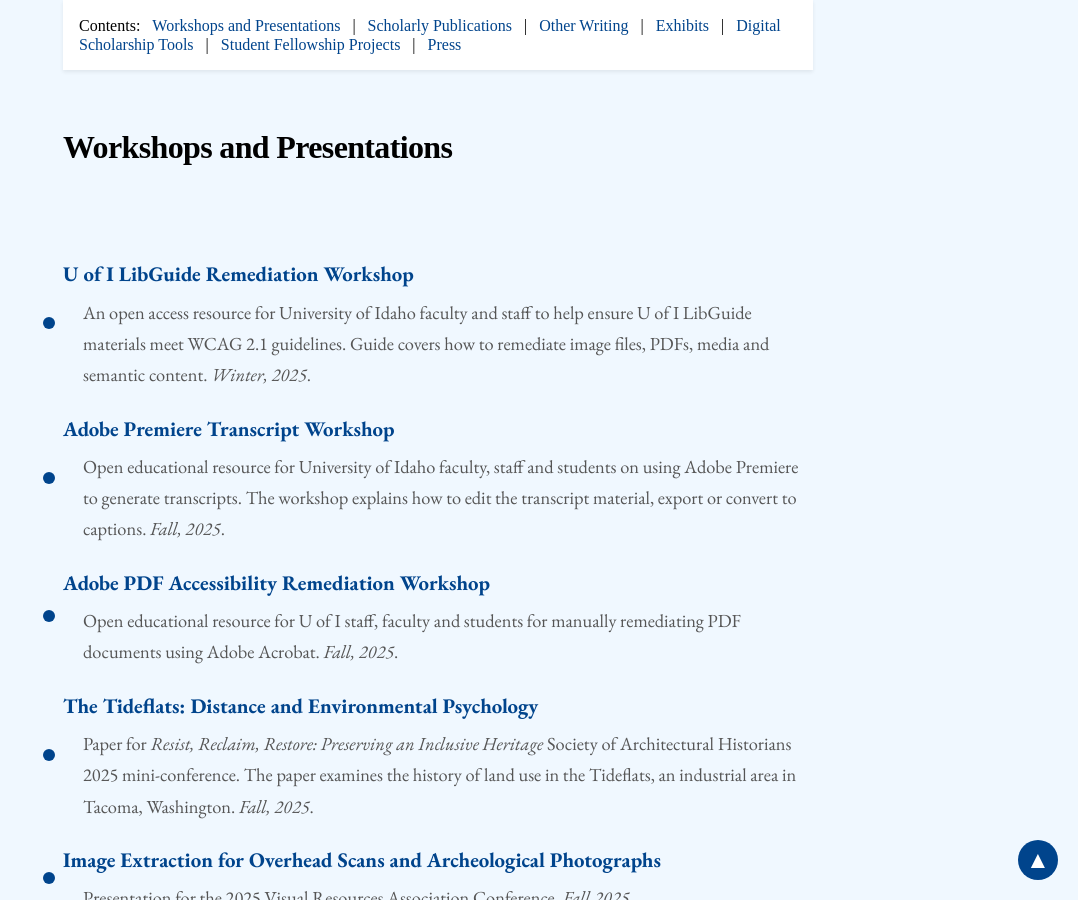
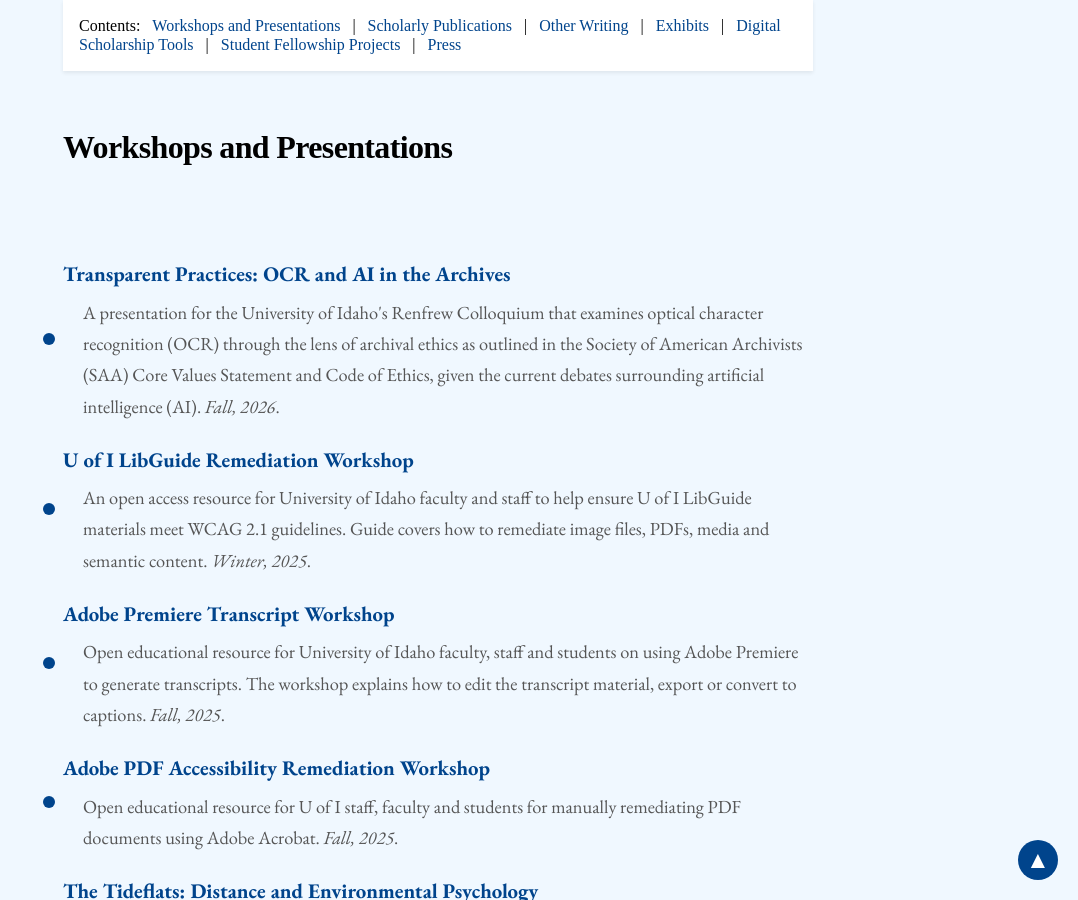
Before and after one commit to aweymo/base, a Jekyll site: the page built from index.md, in a window 1280 px wide and 900 px high, scrolled down 948 px. Shown: the whole window, without its empty margins (202-1280 px from the left). Built offline with Jekyll 4.4.1, drawn with Linux system fonts in a browser that asks for light colours; nearby versions of some CDN libraries; some web fonts are replaced.

Commit message:
add pres

```diff
--- a/index.md
+++ b/index.md
@@ -44,6 +44,10 @@ Andrew Weymouth is an assistant professor with the University of Idaho and the d
 ## Workshops and Presentations
 
 <ul class="triangle-list">
+    <li>
+        <a href="https://aweymo-ui.github.io/practices-rc/" target="_blank" rel="noopener noreferrer">Transparent Practices: OCR and AI in the Archives</a>
+        <span class="description">A presentation for the University of Idaho's Renfrew Colloquium that examines optical character recognition (OCR) through the lens of archival ethics as outlined in the Society of American Archivists (SAA) Core Values Statement and Code of Ethics, given the current debates surrounding artificial intelligence (AI).  <i>Fall, 2026</i>.</span>
+    </li>
     <li>
         <a href="https://aweymo-ui.github.io/libguide_remediation/" target="_blank" rel="noopener noreferrer">U of I LibGuide Remediation Workshop</a>
         <span class="description">An open access resource for University of Idaho faculty and staff to help ensure U of I LibGuide materials meet WCAG 2.1 guidelines. Guide covers how to remediate image files, PDFs, media and semantic content. <i>Winter, 2025</i>.</span>
```
